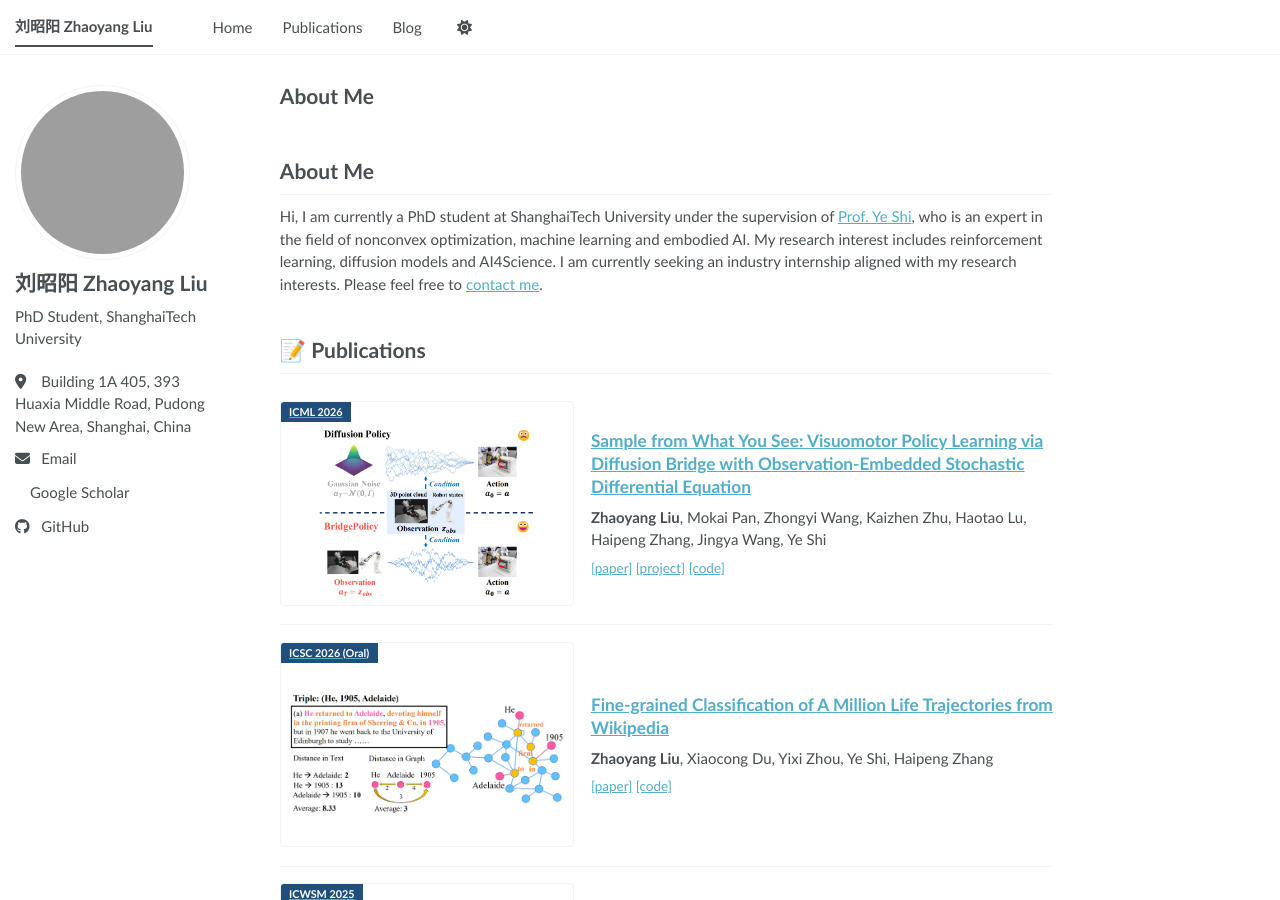
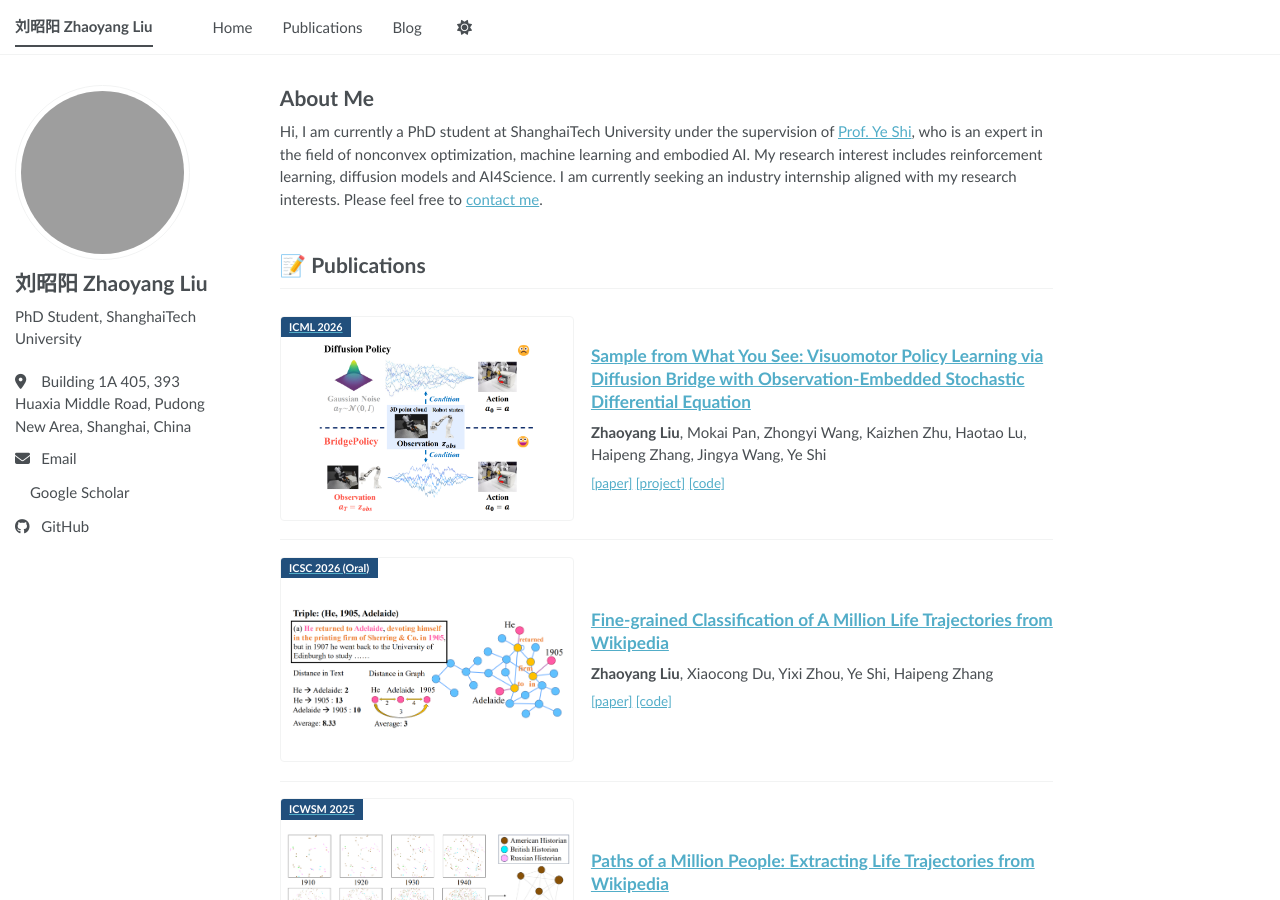
Before and after one commit to zhy-liu/zhy-liu.github.io, a Jekyll site: the page built from _pages/about.md, in a window 1280 px wide and 900 px high. Built offline with Jekyll 4.4.1, drawn with Linux system fonts in a browser that asks for light colours; a style sheet for code colours, icons or effects is not loaded; our own code applies the rules of GitHub Pages for plain Markdown files.

Commit message:
Show About Me heading only once on homepage

```diff
--- a/_layouts/single.html
+++ b/_layouts/single.html
@@ -26,7 +26,7 @@ layout: default
     <div class="page__inner-wrap">
       {% unless page.header.overlay_color or page.header.overlay_image %}
         <header>
-          {% if page.title %}<h1 class="page__title" itemprop="headline">{{ page.title | markdownify | remove: "<p>" | remove: "</p>" }}</h1>{% endif %}
+          {% if page.title and page.url != "/" %}<h1 class="page__title" itemprop="headline">{{ page.title | markdownify | remove: "<p>" | remove: "</p>" }}</h1>{% endif %}
           {% if page.read_time %}
             <p class="page__meta"><i class="fa fa-clock" aria-hidden="true"></i> {% include read-time.html %}</p>
           {% endif %}
--- a/_pages/about.md
+++ b/_pages/about.md
@@ -4,7 +4,7 @@ permalink: /
 author_profile: true
 ---
 
-## About Me
+# About Me
 
 Hi, I am currently a PhD student at ShanghaiTech University under the supervision of [Prof. Ye Shi](https://shiye21.github.io/), who is an expert in the field of nonconvex optimization, machine learning and embodied AI. My research interest includes reinforcement learning, diffusion models and AI4Science. I am currently seeking an industry internship aligned with my research interests. Please feel free to [contact me](mailto:liuzhy2023@shanghaitech.edu.cn).
 
```
